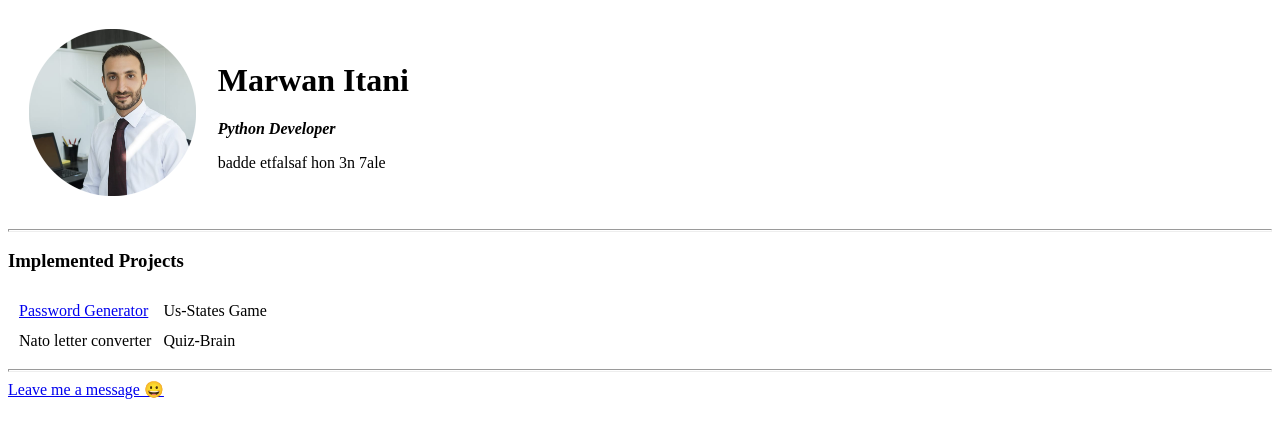
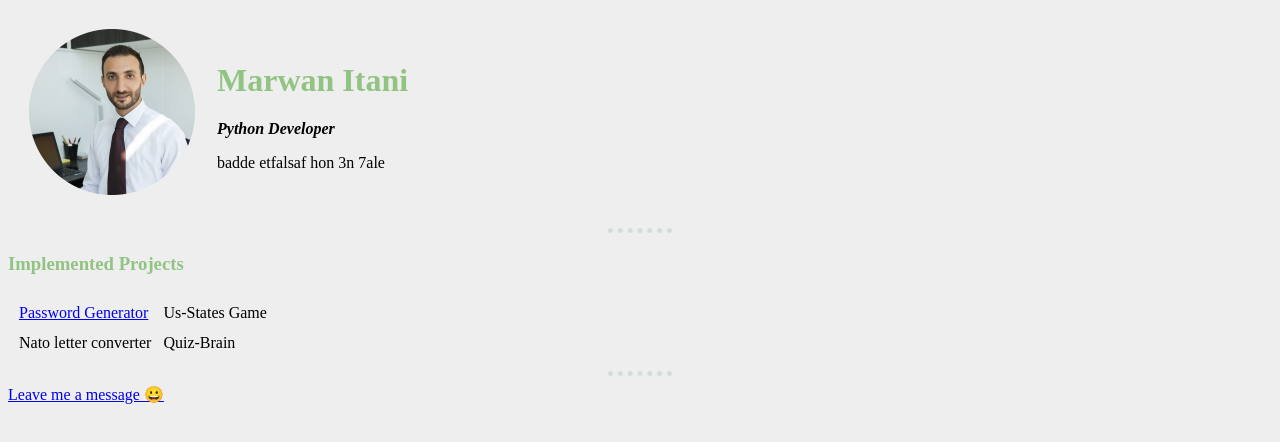
Before and after one commit to mteitani/cv, a plain HTML site: page index.html in a window 1280 px wide. Drawn offline with Linux system fonts and the light colour scheme.

Commit message:
Add files via upload

```diff
--- /dev/null
+++ b/css/styles.css
@@ -0,0 +1,21 @@
+body
+{
+    background-color: #EEEEEE;
+}
+
+hr
+{
+    border-color: #D3DEDC;
+    border-style: dotted none none;
+    border-width: 5px;
+    width: 5%
+}
+
+h1
+{
+color: #91C483;
+}
+h3
+{
+color: #91C483
+}
--- a/index.html
+++ b/index.html
@@ -3,11 +3,12 @@
     <head>
         <meta charset="UTF-8">
         <title>🤖mteitani</title>
+        <link rel="stylesheet" href="css/styles.css">
     </head>
     <body>
         <table cellspacing="20">
             <tr>
-                <td><img src="marwan_pic.png" width="166.75" height="166.75" alt="Self Portrait"></td>
+                <td><img src="images/marwan_pic1.png" alt="Self Portrait"></td>
                 <td>
                     <h1>Marwan Itani</h1>
                     <p><em><strong>Python Developer</strong></em></p>
@@ -17,7 +18,7 @@
         </table>
         <hr size="3">
         <h3><strong>Implemented Projects</strong></h3>
-        <table cellspacing="10=">
+        <table cellspacing="10">
             <tr>
                 <td><a href="password_generator.html">Password Generator</a></td>
                 <td>Us-States Game</td>
```
Also changed, not shown: contact.html (+2 -1 lines), images/marwan_pic.png (added), images/marwan_pic1.png (added).
